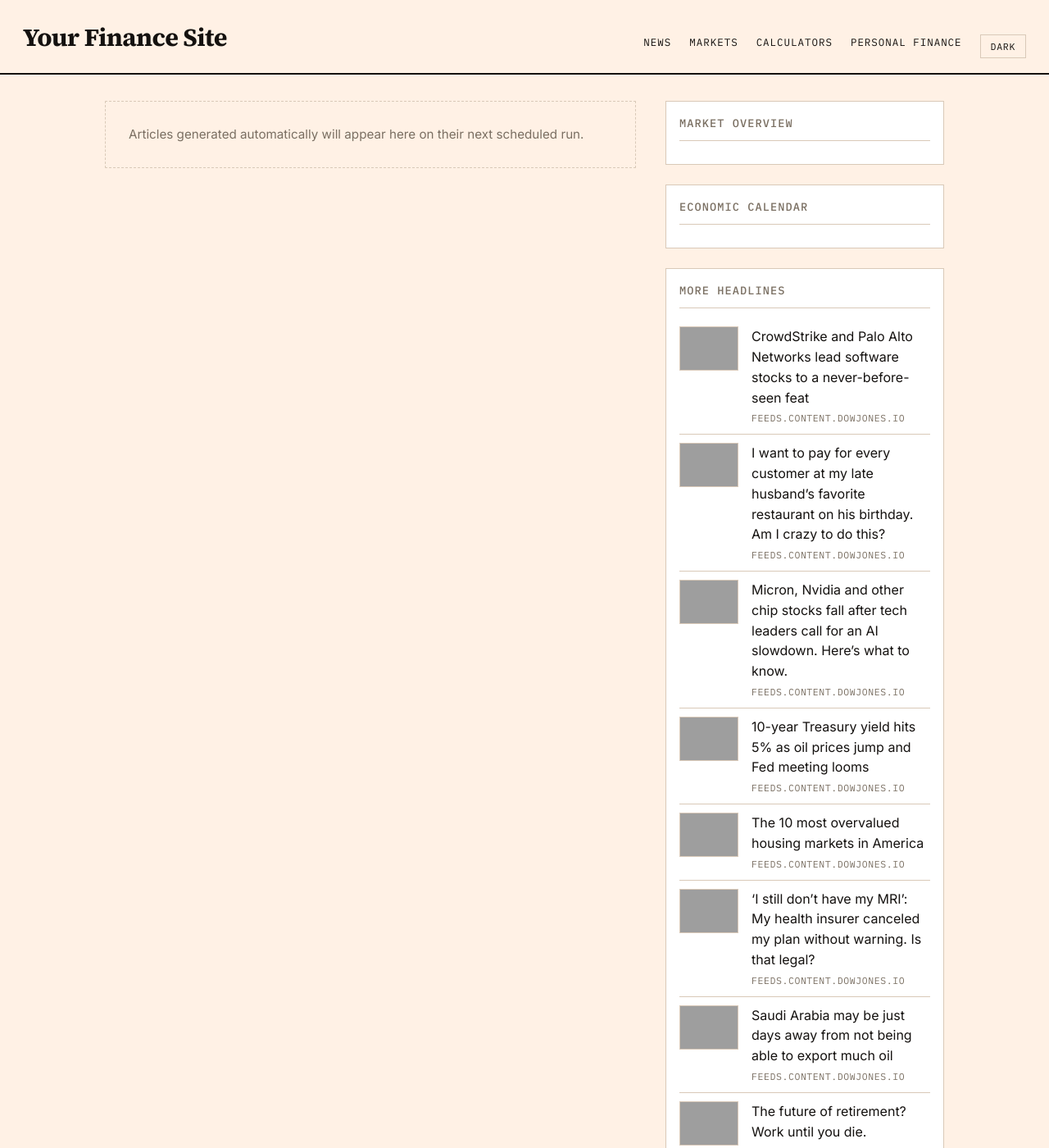
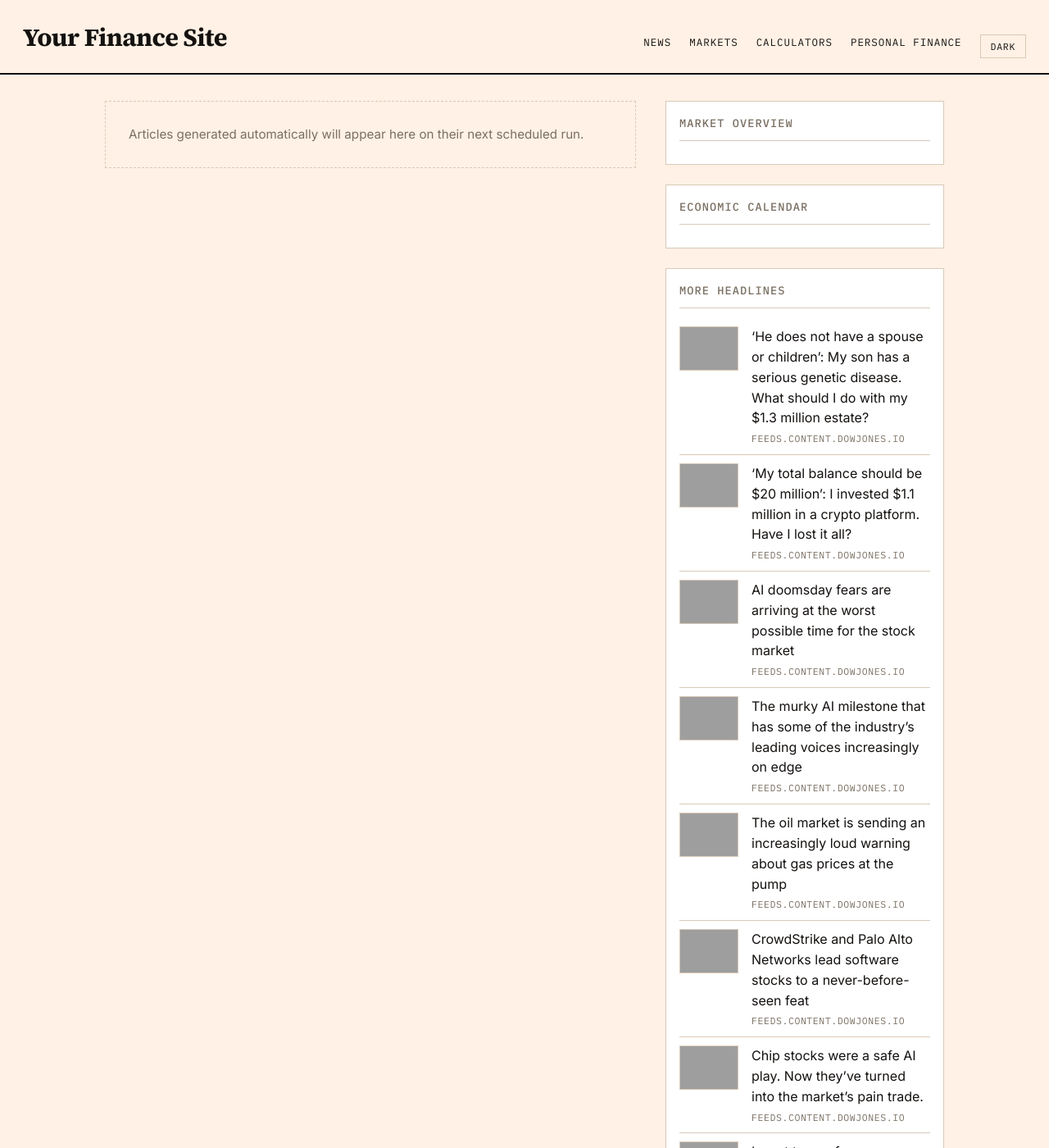
Before and after one commit to GlobTechCo/globtechco.github.io, a Jekyll site: the page built from index.html, in a window 1280 px wide and 1400 px high, cut to the strip 0-1400 px from the top of the window. Shown: the whole strip at 82% size. Built offline with Jekyll 4.4.1, drawn with Linux system fonts in a browser that asks for light colours; a script that is not in the unit is left out; the list of posts is cut into pages by our own code; some of the changed text lies outside the part shown; grey boxes are pictures that could not be loaded.

Commit message:
Auto-content update 2026-09-15

```diff
--- a/_data/aggregator.yml
+++ b/_data/aggregator.yml
@@ -1,8 +1,38 @@
+- title: "\u2018He does not have a spouse or children\u2019: My son has a serious genetic disease. What should I do with my $1.3 million estate?"
+  link: "https://www.marketwatch.com/story/he-does-not-have-a-spouse-or-children-my-son-has-a-serious-genetic-disease-what-should-i-do-with-my-1-3-million-estate-98cdccf9?mod=mw_rss_topstories"
+  source: "feeds.content.dowjones.io"
+  pubdate: "Tue, 15 Sep 2026 00:15:00 GMT"
+  image: "https://images.mktw.net/im-01471578"
+- title: "\u2018My total balance should be $20 million\u2019: I invested $1.1 million in a crypto platform. Have I lost it all?"
+  link: "https://www.marketwatch.com/story/my-total-balance-should-be-worth-20-million-i-invested-1-1-million-in-a-crypto-platform-have-i-lost-it-all-d22da562?mod=mw_rss_topstories"
+  source: "feeds.content.dowjones.io"
+  pubdate: "Tue, 15 Sep 2026 00:01:00 GMT"
+  image: "https://images.mktw.net/im-78021125"
+- title: "AI doomsday fears are arriving at the worst possible time for the stock market"
+  link: "https://www.marketwatch.com/story/ai-doomsday-fears-are-arriving-at-the-worst-possible-time-for-the-stock-market-75c4ad53?mod=mw_rss_topstories"
+  source: "feeds.content.dowjones.io"
+  pubdate: "Mon, 14 Sep 2026 23:19:00 GMT"
+  image: "https://images.mktw.net/im-77345984"
+- title: "The murky AI milestone that has some of the industry\u2019s leading voices increasingly on edge"
+  link: "https://www.marketwatch.com/story/the-murky-ai-milestone-that-has-some-of-the-industrys-leading-voices-increasingly-on-edge-6ffeacc7?mod=mw_rss_topstories"
+  source: "feeds.content.dowjones.io"
+  pubdate: "Mon, 14 Sep 2026 21:57:00 GMT"
+  image: "https://images.mktw.net/im-11876666"
+- title: "The oil market is sending an increasingly loud warning about gas prices at the pump"
+  link: "https://www.marketwatch.com/story/the-oil-market-is-sending-an-increasingly-loud-warning-about-gas-prices-at-the-pump-18177588?mod=mw_rss_topstories"
+  source: "feeds.content.dowjones.io"
+  pubdate: "Mon, 14 Sep 2026 21:31:00 GMT"
+  image: "https://images.mktw.net/im-85646901"
 - title: "CrowdStrike and Palo Alto Networks lead software stocks to a never-before-seen feat"
   link: "https://www.marketwatch.com/story/crowdstrike-and-palo-alto-networks-are-leading-software-stocks-toward-a-never-before-seen-feat-5b8989b2?mod=mw_rss_topstories"
   source: "feeds.content.dowjones.io"
   pubdate: "Mon, 14 Sep 2026 21:11:00 GMT"
   image: "https://images.mktw.net/im-21037838"
+- title: "Chip stocks were a safe AI play. Now they\u2019ve turned into the market\u2019s pain trade."
+  link: "https://www.marketwatch.com/story/chip-stocks-were-a-safe-ai-play-now-theyve-turned-into-the-markets-pain-trade-6029df5e?mod=mw_rss_topstories"
+  source: "feeds.content.dowjones.io"
+  pubdate: "Mon, 14 Sep 2026 21:11:00 GMT"
+  image: "https://images.mktw.net/im-01616070"
 - title: "I want to pay for every customer at my late husband\u2019s favorite restaurant on his birthday. Am I crazy to do this?"
   link: "https://www.marketwatch.com/story/on-my-late-husbands-birthday-i-want-to-pay-for-every-customer-at-his-favorite-restaurant-is-this-a-good-idea-a2748ccc?mod=mw_rss_topstories"
   source: "feeds.content.dowjones.io"
@@ -18,33 +48,3 @@
   source: "feeds.content.dowjones.io"
   pubdate: "Mon, 14 Sep 2026 20:47:00 GMT"
   image: "https://images.mktw.net/im-41770070"
-- title: "The 10 most overvalued housing markets in America"
-  link: "https://www.marketwatch.com/story/the-10-most-overvalued-housing-markets-in-america-6d28efdf?mod=mw_rss_topstories"
-  source: "feeds.content.dowjones.io"
-  pubdate: "Mon, 14 Sep 2026 20:35:00 GMT"
-  image: "https://images.mktw.net/im-829151"
-- title: "\u2018I still don\u2019t have my MRI\u2019: My health insurer canceled my plan without warning. Is that legal?"
-  link: "https://www.marketwatch.com/story/i-still-dont-have-my-mri-my-health-insurer-canceled-my-plan-without-warning-is-that-legal-02143710?mod=mw_rss_topstories"
-  source: "feeds.content.dowjones.io"
-  pubdate: "Mon, 14 Sep 2026 20:30:00 GMT"
-  image: "https://images.mktw.net/im-65472748"
-- title: "Saudi Arabia may be just days away from not being able to export much oil"
-  link: "https://www.marketwatch.com/story/saudi-arabia-may-be-just-days-away-from-not-being-able-to-export-much-oil-acfefd0c?mod=mw_rss_topstories"
-  source: "feeds.content.dowjones.io"
-  pubdate: "Mon, 14 Sep 2026 20:05:00 GMT"
-  image: "https://images.mktw.net/im-01802268"
-- title: "The future of retirement? Work until you die."
-  link: "https://www.marketwatch.com/story/the-future-of-retirement-work-until-you-die-6d0e5341?mod=mw_rss_topstories"
-  source: "feeds.content.dowjones.io"
-  pubdate: "Mon, 14 Sep 2026 19:59:00 GMT"
-  image: "https://images.mktw.net/im-92547390"
-- title: "Couples with a big age gap need more money \u2014 they have to plan for two retirements"
-  link: "https://www.marketwatch.com/story/couples-with-a-big-age-gap-need-more-money-they-have-to-plan-for-two-retirements-1454b8c2?mod=mw_rss_topstories"
-  source: "feeds.content.dowjones.io"
-  pubdate: "Mon, 14 Sep 2026 19:49:00 GMT"
-  image: "https://images.mktw.net/im-97489983"
-- title: "\u2018My total balance should be $20 million\u2019: I invested $1.1 million in a crypto platform. Have I lost it all?"
-  link: "https://www.marketwatch.com/story/my-total-balance-should-be-worth-20-million-i-invested-1-1-million-in-a-crypto-platform-have-i-lost-it-all-d22da562?mod=mw_rss_topstories"
-  source: "feeds.content.dowjones.io"
-  pubdate: "Mon, 14 Sep 2026 19:30:00 GMT"
-  image: "https://images.mktw.net/im-78021125"
```
